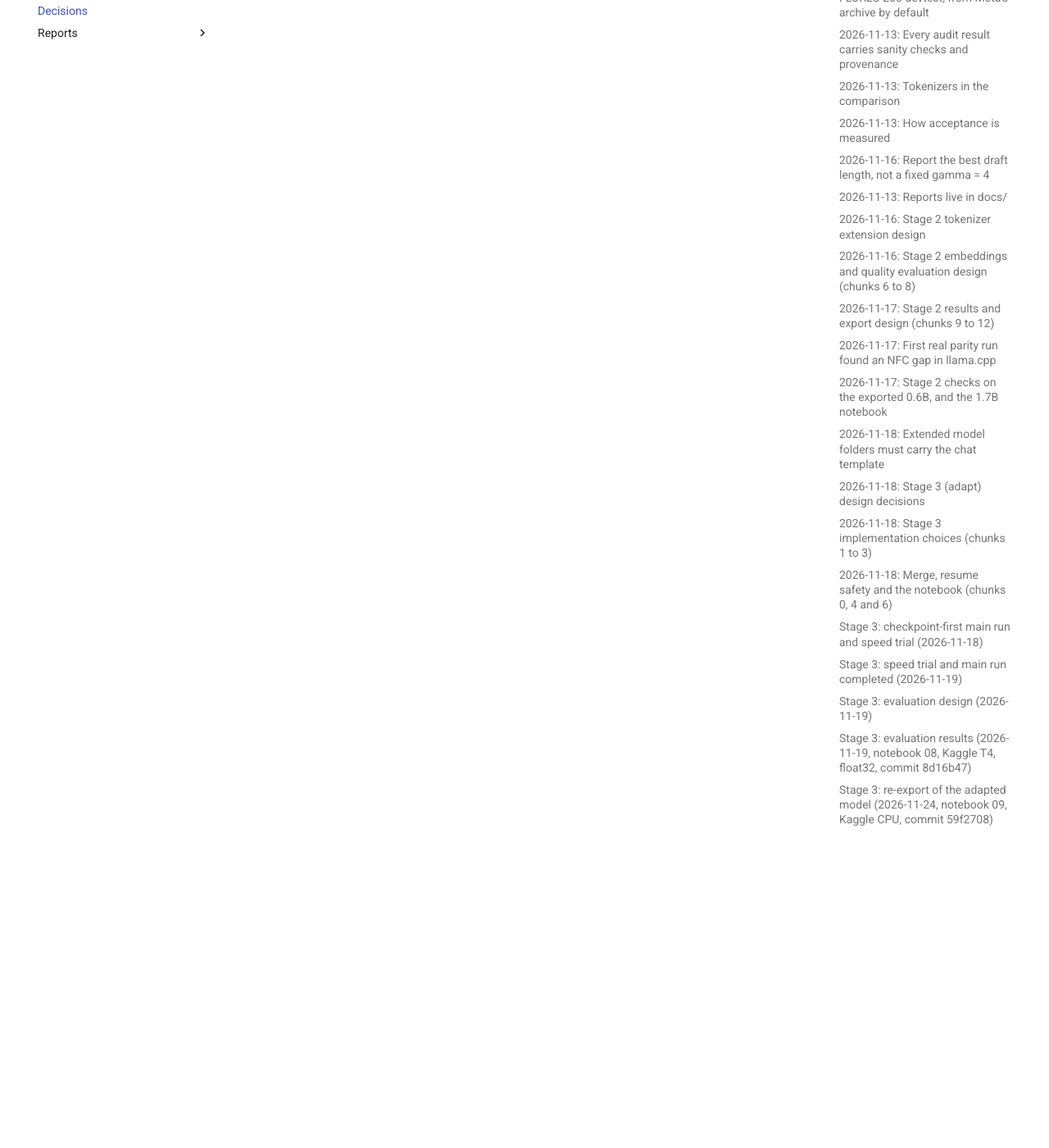
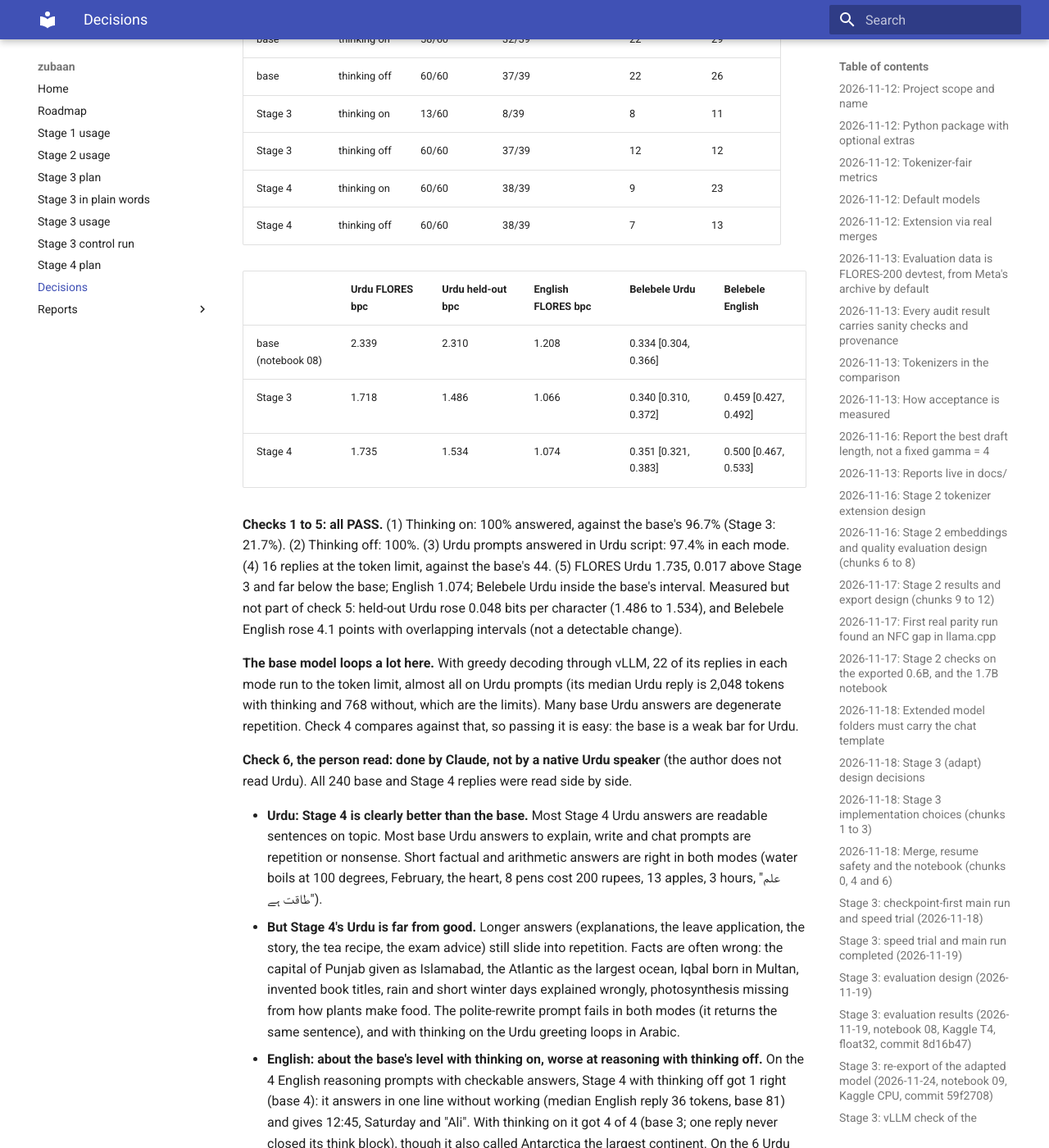
Before and after one commit to Hashir-Aziz123/zubaan, an MkDocs documentation site: the page built from docs/decisions.md, in a window 1280 px wide and 1400 px high, scrolled down 30083 px. Shown: the whole window at 82% size. Built offline with MkDocs 1.6.1 and Material for MkDocs 9.7.7, drawn with Linux system fonts in a browser that asks for light colours; some of the changed text lies outside the part shown.

Commit message:
docs: stage 4 evaluation results and the read of the replies
Co-Authored-By: Claude Opus 5.5 <noreply@anthropic.com>

```diff
--- a/docs/decisions.md
+++ b/docs/decisions.md
@@ -422,3 +422,37 @@ The held-out loss still falls at the end and flattens (0.007 over the last 40 st
 - The reasoning is in English for every prompt, as the teacher's was, and holds small factual slips (Islamabad "established in 1956") that the answers do not repeat.
 
 Chat behavior looks repaired on this tiny sample; facts stay at the level of a 1.7B model. Notebook 15 measures it on all 60 prompts against the base and Stage 3 models.
+
+## Stage 4: evaluation results (2026-11-28, notebook 15, 2x Tesla T4, vLLM 0.34.0, commit 2e0634e)
+
+The base, Stage 3 and Stage 4 models were served in turn by vLLM (float16, tensor parallel 2, no reasoning parser) and given the 60 prompts of set v1, greedy, thinking on and off. Quality used the Stage 3 protocol in float32. The Stage 3 model reproduced its notebook 08 numbers within 0.01, so the protocol did not drift. Files: `reports/tune_eval/` (gitignored).
+
+| Model | Mode | Answered | Urdu prompts in Urdu | Hit the limit | Loops |
+| --- | --- | --- | --- | --- | --- |
+| base | thinking on | 58/60 | 32/39 | 22 | 29 |
+| base | thinking off | 60/60 | 37/39 | 22 | 26 |
+| Stage 3 | thinking on | 13/60 | 8/39 | 8 | 11 |
+| Stage 3 | thinking off | 60/60 | 37/39 | 12 | 12 |
+| Stage 4 | thinking on | 60/60 | 38/39 | 9 | 23 |
+| Stage 4 | thinking off | 60/60 | 38/39 | 7 | 13 |
+
+| | Urdu FLORES bpc | Urdu held-out bpc | English FLORES bpc | Belebele Urdu | Belebele English |
+| --- | --- | --- | --- | --- | --- |
+| base (notebook 08) | 2.339 | 2.310 | 1.208 | 0.334 [0.304, 0.366] | |
+| Stage 3 | 1.718 | 1.486 | 1.066 | 0.340 [0.310, 0.372] | 0.459 [0.427, 0.492] |
+| Stage 4 | 1.735 | 1.534 | 1.074 | 0.351 [0.321, 0.383] | 0.500 [0.467, 0.533] |
+
+**Checks 1 to 5: all PASS.** (1) Thinking on: 100% answered, against the base's 96.7% (Stage 3: 21.7%). (2) Thinking off: 100%. (3) Urdu prompts answered in Urdu script: 97.4% in each mode. (4) 16 replies at the token limit, against the base's 44. (5) FLORES Urdu 1.735, 0.017 above Stage 3 and far below the base; English 1.074; Belebele Urdu inside the base's interval. Measured but not part of check 5: held-out Urdu rose 0.048 bits per character (1.486 to 1.534), and Belebele English rose 4.1 points with overlapping intervals (not a detectable change).
+
+**The base model loops a lot here.** With greedy decoding through vLLM, 22 of its replies in each mode run to the token limit, almost all on Urdu prompts (its median Urdu reply is 2,048 tokens with thinking and 768 without, which are the limits). Many base Urdu answers are degenerate repetition. Check 4 compares against that, so passing it is easy: the base is a weak bar for Urdu.
+
+**Check 6, the person read: done by Claude, not by a native Urdu speaker** (the author does not read Urdu). All 240 base and Stage 4 replies were read side by side.
+
+- **Urdu: Stage 4 is clearly better than the base.** Most Stage 4 Urdu answers are readable sentences on topic. Most base Urdu answers to explain, write and chat prompts are repetition or nonsense. Short factual and arithmetic answers are right in both modes (water boils at 100 degrees, February, the heart, 8 pens cost 200 rupees, 13 apples, 3 hours, "علم طاقت ہے").
+- **But Stage 4's Urdu is far from good.** Longer answers (explanations, the leave application, the story, the tea recipe, the exam advice) still slide into repetition. Facts are often wrong: the capital of Punjab given as Islamabad, the Atlantic as the largest ocean, Iqbal born in Multan, invented book titles, rain and short winter days explained wrongly, photosynthesis missing from how plants make food. The polite-rewrite prompt fails in both modes (it returns the same sentence), and with thinking on the Urdu greeting loops in Arabic.
+- **English: about the base's level with thinking on, worse at reasoning with thinking off.** On the 4 English reasoning prompts with checkable answers, Stage 4 with thinking off got 1 right (base 4): it answers in one line without working (median English reply 36 tokens, base 81) and gives 12:45, Saturday and "Ali". With thinking on it got 4 of 4 (base 3; one reply never closed its think block), though it also called Antarctica the largest continent. On the 6 Urdu reasoning prompts both models got 4 of 6 in each mode.
+- **Why thinking-off reasoning got worse, most likely:** the teacher's thinking-off answers in the training data are short and direct, so the student learned to answer at once, while Qwen3's own thinking-off replies write out steps. A later data round could add worked thinking-off answers to reasoning prompts. Until then, use thinking on for reasoning.
+
+**Verdict.** Stage 4 met its goal: the model answers again with thinking on, replies to Urdu in Urdu, and keeps the Stage 3 gains, all measured. Its Urdu answers are better than the base's but not reliable: repetition on long answers and frequent wrong facts, as expected from a 1.7B model trained on teacher Urdu that was about two thirds clean. Both this and the English thinking-off reasoning regression are stated limitations.
+
+**Correction to an earlier entry.** "Stage 4, chunk 1: chat-behavior check" says prompt set v1 was approved by "the author (an Urdu speaker)", and the comment at the top of `chat_check_v1.yaml` says the same. The author does not read Urdu and approved the set from its English glosses. The prompt file is left unchanged so the measured set stays identical.
```
Also changed, not shown: CLAUDE.md (+1 -1 lines), continue.md (+7 -6 lines), docs/roadmap.md (+1 -1 lines), docs/stage4-plan.md (+1 -1 lines).
